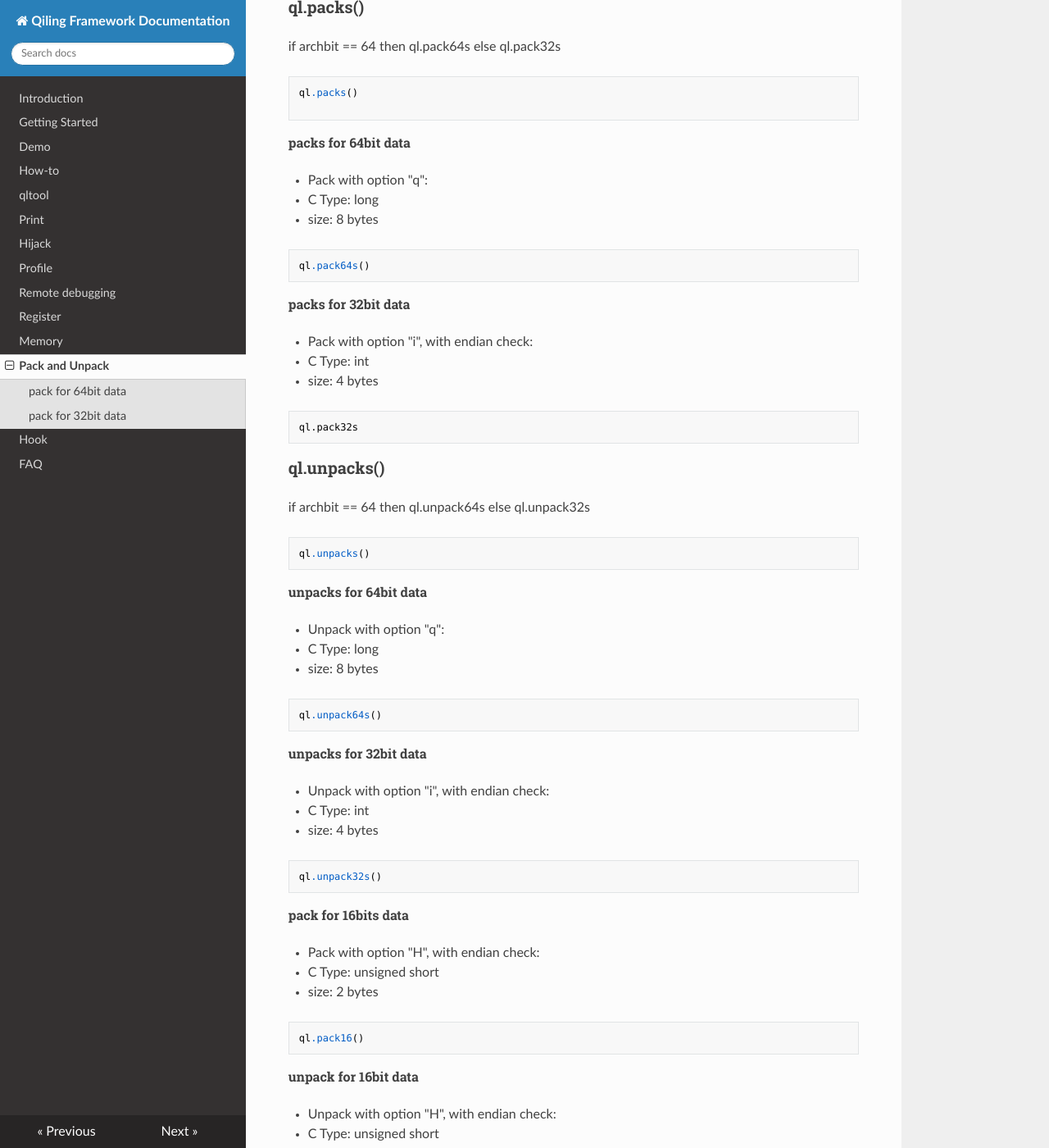
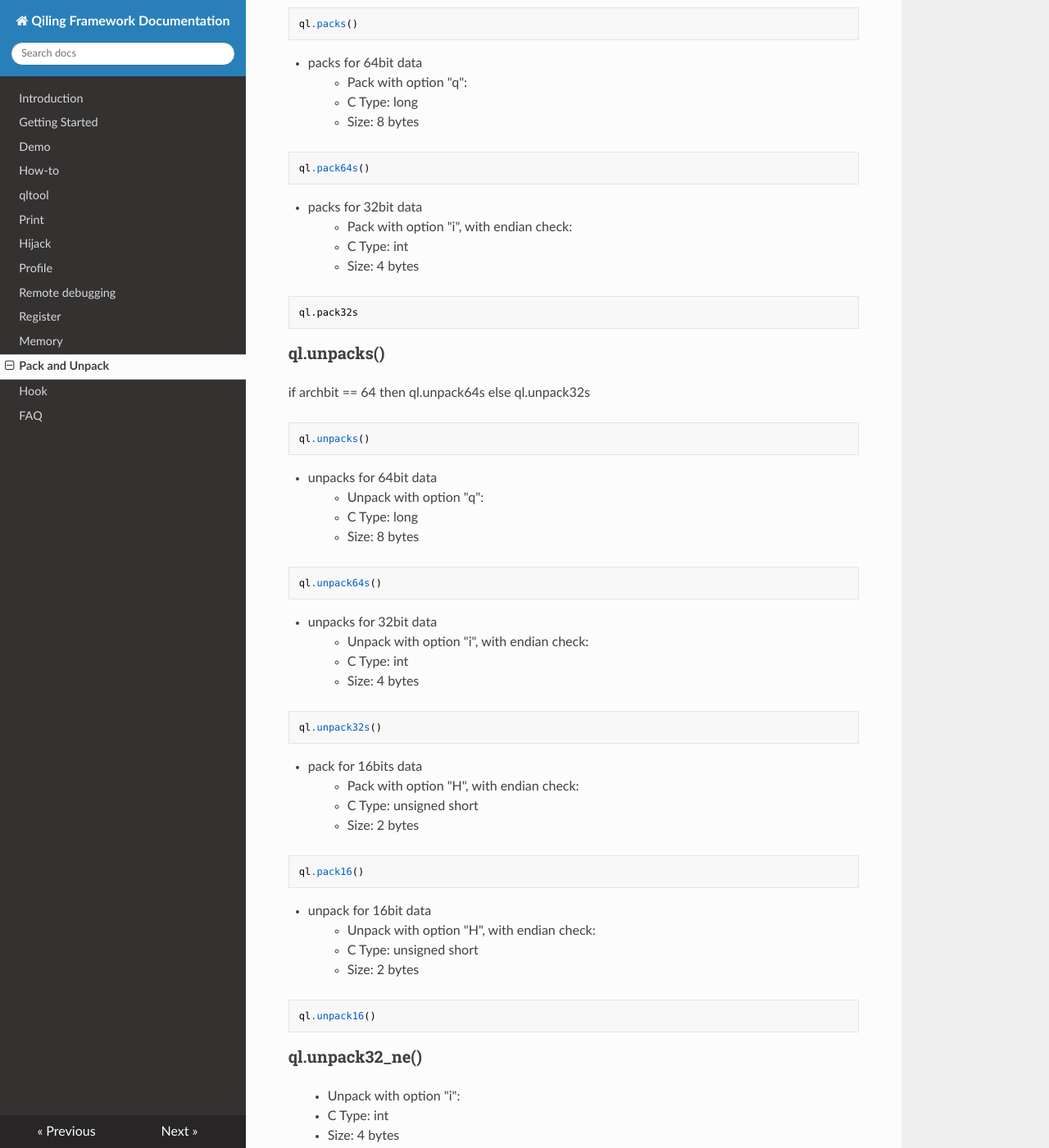
Before and after one commit to qilingframework/rtfd.io, an MkDocs documentation site: the page built from docs/struct.md, in a window 1280 px wide and 1400 px high, scrolled down 1200 px. Shown: the whole window at 82% size. Built offline with MkDocs 1.6.1, drawn with Linux system fonts in a browser that asks for light colours; nearby versions of some CDN libraries; some of the changed text lies outside the part shown.

Commit message:
update usage

````diff
--- a/docs/struct.md
+++ b/docs/struct.md
@@ -6,18 +6,18 @@ If archbit == 64 then ql.pack64 else ql.pack32
 ```
 ql.pack()
 ```
-###### pack for 64bit data
-- Pack with option "Q":
-- C Type: unsigned long long
-- size: 8 bytes
+- pack for 64bit data
+> - Pack with option "Q":
+> - C Type: unsigned long long
+> - Size: 8 bytes
 ```
 ql.pack64()
 ```
 
-###### pack for 32bit data
-- Pack with option "I", with endian check:
-- C Type: unsigned int
-- size: 4 bytes
+- pack for 32bit data
+> - Pack with option "I", with endian check:
+> - C Type: unsigned int
+> - Size: 4 bytes
 ```
 ql.pack32()
 ```
@@ -28,18 +28,18 @@ if archbit == 64 then ql.unpack64 else ql.unpack32
 ql.unpack()
 ```
 
-###### unpack for 64bit data
-- Unpack with option "Q":
-- C Type: unsigned long long
-- size: 8 bytes
+- unpack for 64bit data
+> - Unpack with option "Q":
+> - C Type: unsigned long long
+> - Size: 8 bytes
 ```
 ql.upack64()
 ```
 
-###### unpack for 32bit data
-- Unpack with option "I", with endian check:
-- C Type: unsigned int
-- size: 4 bytes
+- unpack for 32bit data
+> - Unpack with option "I", with endian check:
+> - C Type: unsigned int
+> - Size: 4 bytes
 ```
 ql.unpack32()
 ```
@@ -48,20 +48,20 @@ ql.unpack32()
 if archbit == 64 then ql.pack64s else ql.pack32s
 ```
 ql.packs()
-
 ```
 
-###### packs for 64bit data
-- Pack with option "q":
-- C Type: long
-- size: 8 bytes
+- packs for 64bit data
+> - Pack with option "q":
+> - C Type: long
+> - Size: 8 bytes
 ```
 ql.pack64s()
 ```
-###### packs for 32bit data
-- Pack with option "i", with endian check:
-- C Type: int
-- size: 4 bytes
+
+- packs for 32bit data
+> - Pack with option "i", with endian check:
+> - C Type: int
+> - Size: 4 bytes
 ```
 ql.pack32s
 ```
@@ -72,42 +72,42 @@ if archbit == 64 then ql.unpack64s else ql.unpack32s
 ql.unpacks()
 ```
 
-###### unpacks for 64bit data
-- Unpack with option "q":
-- C Type: long
-- size: 8 bytes
+- unpacks for 64bit data
+> - Unpack with option "q":
+> - C Type: long
+> - Size: 8 bytes
 ```
 ql.unpack64s()
 ```
 
-###### unpacks for 32bit  data
-- Unpack with option "i", with endian check:
-- C Type: int
-- size: 4 bytes
+- unpacks for 32bit  data
+> - Unpack with option "i", with endian check:
+> - C Type: int
+> - Size: 4 bytes
 ```
 ql.unpack32s()
 ```
 
-###### pack for 16bits data
-- Pack with option "H", with endian check:
-- C Type: unsigned short
-- size: 2 bytes
+- pack for 16bits data
+> - Pack with option "H", with endian check:
+> - C Type: unsigned short
+> - Size: 2 bytes
 ```
 ql.pack16()
 ```
 
-###### unpack for 16bit data
-- Unpack with option "H", with endian check:
-- C Type: unsigned short
-- size: 2 bytes
+- unpack for 16bit data
+> - Unpack with option "H", with endian check:
+> - C Type: unsigned short
+> - Size: 2 bytes
 ```
 ql.unpack16()
 ```
 
-###### unpack32_ne
-- Unpack with option "i":
-- C Type: int
-- size: 4 bytes
+### ql.unpack32_ne()
+> - Unpack with option "i":
+> - C Type: int
+> - Size: 4 bytes
 ```
 unpack32_ne()
 ```
````
